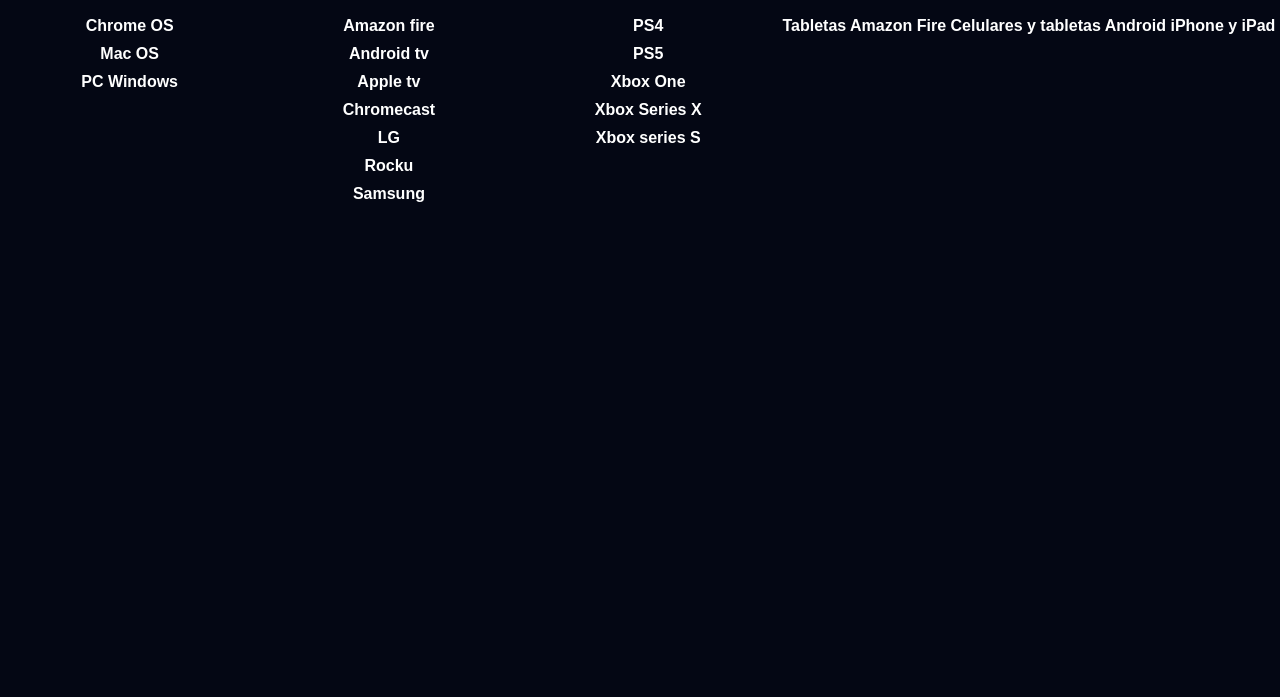
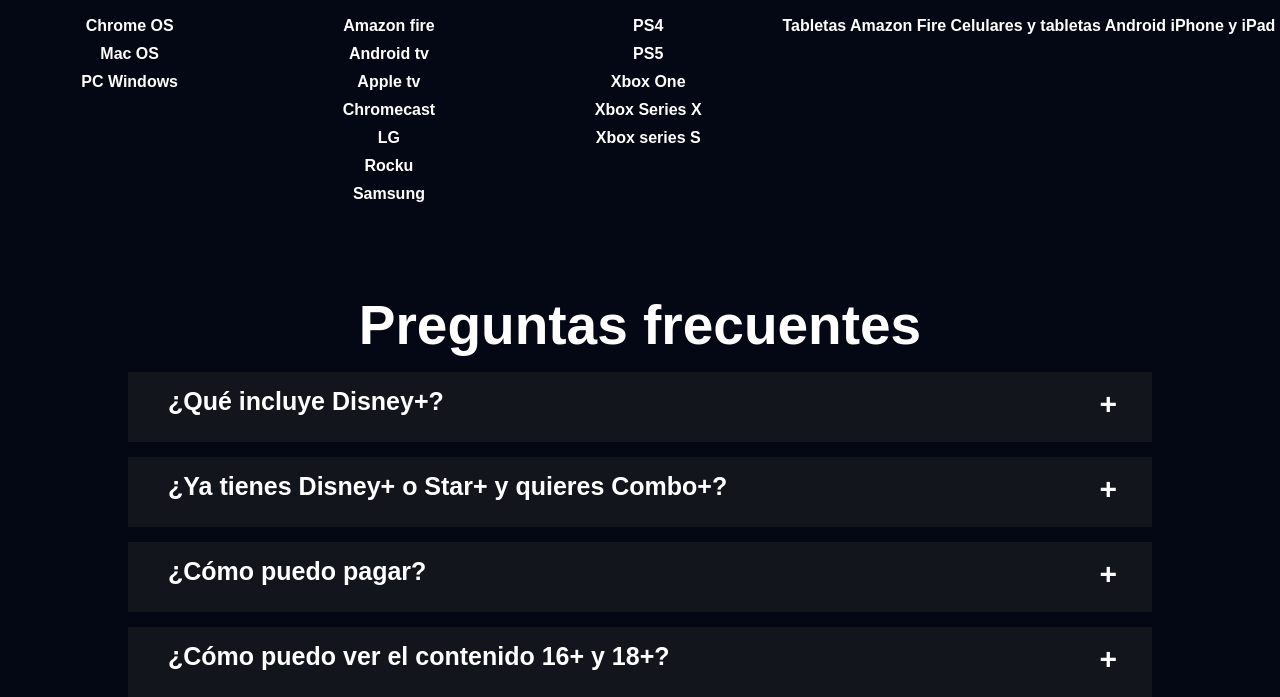
Before and after one commit to Juansdv/disney-clone, a plain HTML site: page index.html in a window 1280 px wide. Shown: the part 1399-2096 px from the top of the page. Before the commit the page ends 1612 px from the top, so only its background shows below. Drawn offline with Linux system fonts and the light colour scheme; a web font is replaced by a local one.

Commit message:
FAQ Section

```diff
--- a/index.html
+++ b/index.html
@@ -206,6 +206,49 @@
     }
 
 
+    .questions--container {
+  display:block;
+   background-color: #040714
+}
+
+.questions--title {
+  text-align: center;
+  color: white;
+  font-size: 55px;
+  margin-top: 80px;
+}
+
+.button--questions1 {
+  width: 80%;
+  margin: 0px auto;
+  display: flex;
+  justify-content: space-between;
+  height: 70px;
+  margin-top: 15px;
+  background-color: #13151D;
+  color: white;
+  border: none;
+
+}
+
+.text--button1-2 {
+  font-size: 30px;
+  margin-top: 15px;
+  margin-right: 15px;
+  background-color: #13151D;
+}
+
+.text--button1 {
+  margin: 20px;
+  font-size: 25px;
+  margin-top: 15px;
+  background-color: #13151D;
+}
+
+.div--button {
+  background-color: #13151D;
+}
+
     @media screen and (max-width: 375px) {
         .header--nav-btn1 {
             display: none;
@@ -372,7 +415,61 @@
 
     </section>
 
+    <section>
 
+        <div class="questions--container">
+
+          <h1 class="questions--title">Preguntas frecuentes</h1>
+
+          <div class="questions--buttons">
+
+            <div class="questions--button1">
+              <button class="button--questions1">
+
+                <div class="div--button">
+     <h1 class="text--button1">¿Qué incluye Disney+?</h1>
+                </div>
+                <div class="div--button">
+             <h1 class="text--button1-2">+</h1>
+                </div>
+              </button>
+
+              <div class="questions--button1">
+                <button class="button--questions1">
+                  <div class="div--button">
+                  <h1 class="text--button1">¿Ya tienes Disney+ o Star+ y quieres Combo+?</h1>
+                  </div>
+                  <div class="div--button">
+            <h1 class="text--button1-2">+</h1>
+                  </div>
+                </button>
+              </div>
+
+                        <div class="questions--button1">
+                <button class="button--questions1">
+                  <div class="div--button">
+                  <h1 class="text--button1">¿Cómo puedo pagar?</h1>
+                  </div>
+                  <div class="div--button">
+            <h1 class="text--button1-2">+</h1>
+                  </div>
+                </button>
+              </div>
+
+                   <div class="questions--button1">
+                <button class="button--questions1">
+                  <div class="div--button">
+                  <h1 class="text--button1">¿Cómo puedo ver el contenido 16+ y 18+?</h1>
+                  </div>
+                  <div class="div--button">
+            <h1 class="text--button1-2">+</h1>
+                  </div>
+                </button>
+              </div>
+            </div>
+            </div>
+          </div>
+      </section>
 
 </body>
 
```
